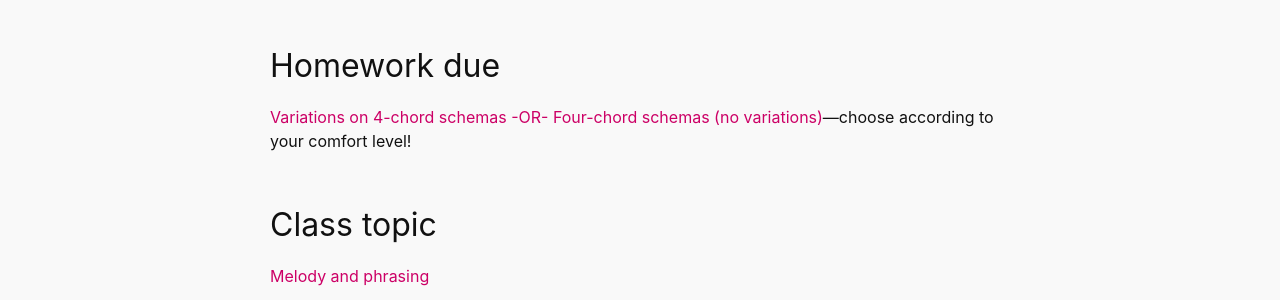
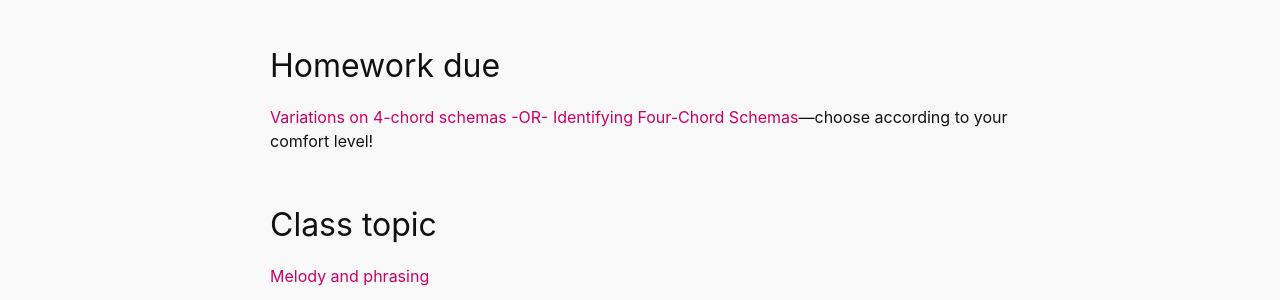
Before and after one commit to meganlavengood/musi216, a Jekyll site: the page built from docs/_posts/2023-03-23-melody-and-phrasing.md, in a window 1280 px wide. Shown: the part 140-440 px from the top of the page. Built offline with Jekyll 4.4.1, drawn with Linux system fonts in a browser that asks for light colours.

Commit message:
fix titles

```diff
--- a/docs/_posts/2023-03-23-melody-and-phrasing.md
+++ b/docs/_posts/2023-03-23-melody-and-phrasing.md
@@ -6,7 +6,7 @@
 
 ## Homework due
 
-[Variations on 4-chord schemas -OR- Four-chord schemas (no variations)](https://viva.pressbooks.pub/openmusictheory/chapter/4-chord-schemas/#assignments)—choose according to your comfort level!
+[Variations on 4-chord schemas -OR- Identifying Four-Chord Schemas](https://viva.pressbooks.pub/openmusictheory/chapter/4-chord-schemas/#assignments)—choose according to your comfort level!
 
 ## Class topic
 
```
Also changed, not shown: docs/_posts/2023-03-21-4-chord-schemas.md (+1 -1 lines).
